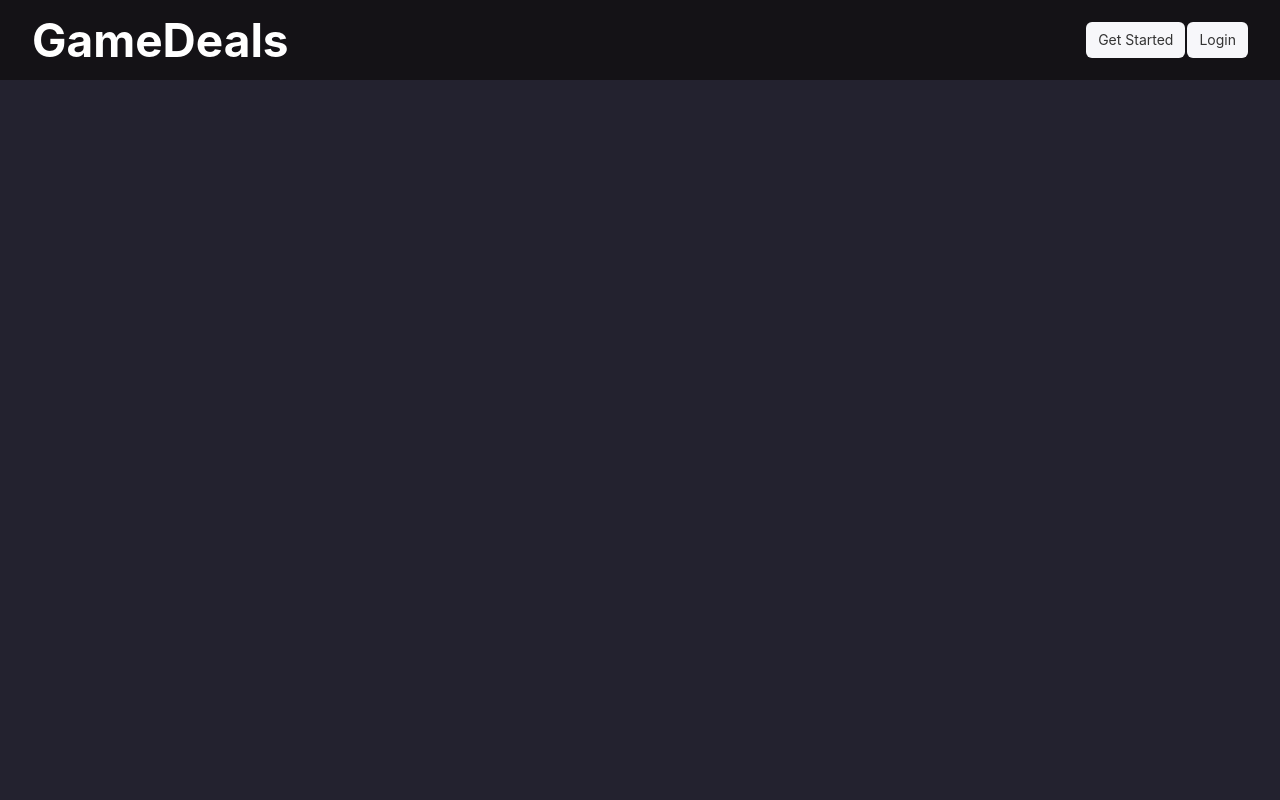
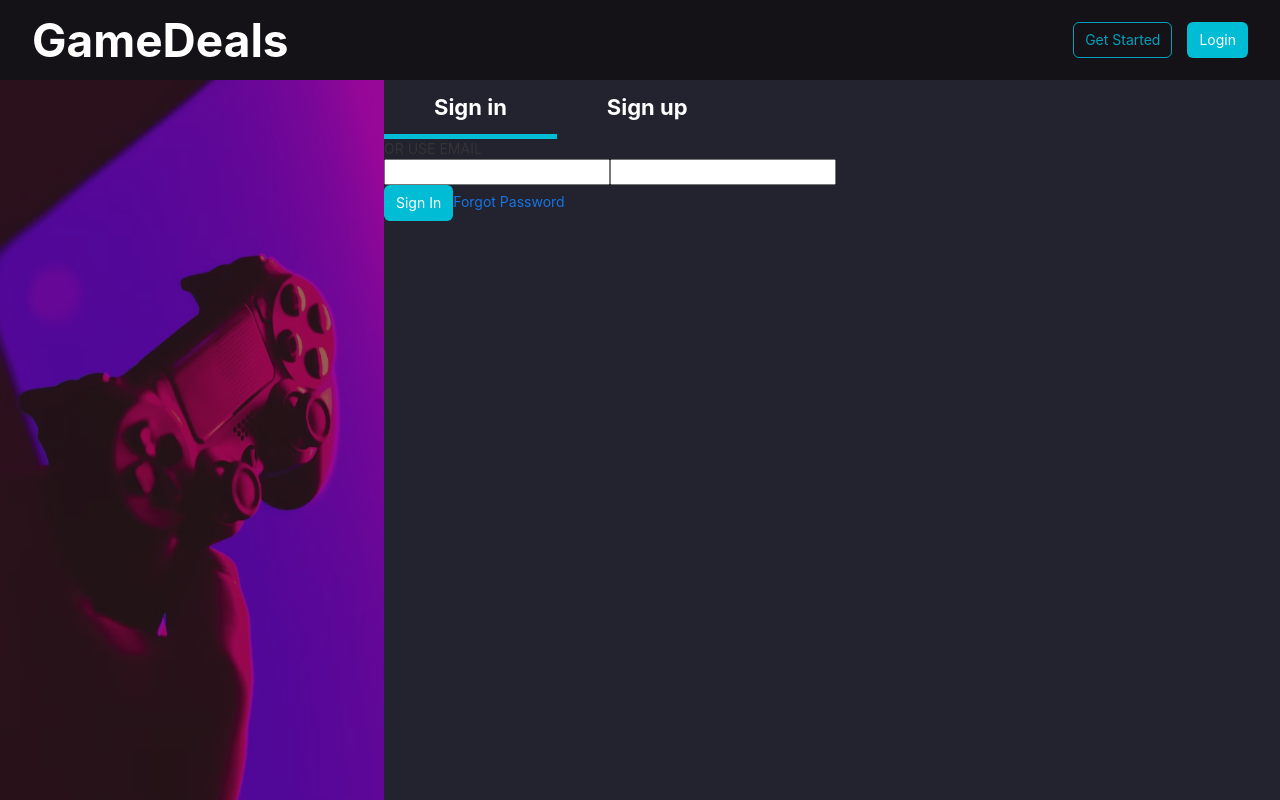
Before and after one commit to AlejandroV01/GameDeals-App, a React (Create React App) app: page /login in a window 1280 px wide. Built offline with nearby package versions, Linux system fonts and the light colour scheme.

Commit message:
firebase init and login page start

```diff
--- a/package.json
+++ b/package.json
@@ -7,6 +7,7 @@
     "@testing-library/react": "^13.4.0",
     "@testing-library/user-event": "^13.5.0",
     "axios": "^1.2.1",
+    "firebase": "^9.17.2",
     "rc-slider": "^10.1.0",
     "react": "^18.2.0",
     "react-content-loader": "^6.2.0",
--- a/src/App.css
+++ b/src/App.css
@@ -12,3 +12,7 @@ h3,
 h4 {
   color: white;
 }
+
+.Search_neutralDealSlider__Ch7CT {
+  background-color: #00bcd4 !important;
+}
--- a/src/App.js
+++ b/src/App.js
@@ -3,6 +3,7 @@ import 'rsuite/dist/rsuite.min.css'
 import './App.css'
 import Header from './components/Header/Header'
 import Home from './pages/Home/Home'
+import Login from './pages/Login/Login'
 import Search from './pages/Search/Search'
 function App() {
   return (
@@ -12,6 +13,7 @@ function App() {
         <Routes>
           <Route path='/' element={<Home />} />
           <Route path='/search' element={<Search />} />
+          <Route path='/login' element={<Login />} />
         </Routes>
       </div>
     </Router>
--- a/src/components/Header/Header.jsx
+++ b/src/components/Header/Header.jsx
@@ -1,4 +1,5 @@
 import React from 'react'
+import { Link } from 'react-router-dom'
 import { Button, Stack } from 'rsuite'
 import styles from './Header.module.css'
 const Header = () => {
@@ -10,17 +11,15 @@ const Header = () => {
         </h1>
 
         <div className={styles.buttons}>
-          <Stack direction='row' spacing={2}>
-            <Button
-              variant='contained'
-              onClick={() => {
-                alert('Feature Coming Soon!')
-              }}
-            >
+          <Stack direction='row' spacing={15}>
+            <Button as={Link} to='/login' color='cyan' appearance='ghost'>
               Get Started
             </Button>
             <Button
-              variant='contained'
+              as={Link}
+              to='/login'
+              color='cyan'
+              appearance='primary'
               onClick={() => {
                 alert('Feature Coming Soon!')
               }}
--- /dev/null
+++ b/src/config/firebase-config.js
@@ -0,0 +1,21 @@
+// Import the functions you need from the SDKs you need
+import { getAnalytics } from 'firebase/analytics'
+import { initializeApp } from 'firebase/app'
+// TODO: Add SDKs for Firebase products that you want to use
+// https://firebase.google.com/docs/web/setup#available-libraries
+
+// Your web app's Firebase configuration
+// For Firebase JS SDK v7.20.0 and later, measurementId is optional
+const firebaseConfig = {
+  apiKey: 'AIzaSyBVyPHyFC4bs7vbzca7lwxsWS4iwxdPS2g',
+  authDomain: 'gamedeal-app.firebaseapp.com',
+  projectId: 'gamedeal-app',
+  storageBucket: 'gamedeal-app.appspot.com',
+  messagingSenderId: '620686706388',
+  appId: '1:620686706388:web:3bc48479ccb0aad62add41',
+  measurementId: 'G-PZ22SP78CW',
+}
+
+// Initialize Firebase
+const app = initializeApp(firebaseConfig)
+const analytics = getAnalytics(app)
--- a/src/index.js
+++ b/src/index.js
@@ -1,7 +1,7 @@
 import React from 'react'
 import ReactDOM from 'react-dom/client'
-
 import App from './App'
+import './config/firebase-config'
 
 const root = ReactDOM.createRoot(document.getElementById('root'))
 root.render(
--- /dev/null
+++ b/src/pages/Login/Login.jsx
@@ -0,0 +1,29 @@
+import React, { useState } from 'react'
+import { Button } from 'rsuite'
+import SignIn from './components/SignIn'
+import SignUp from './components/SignUp'
+import styles from './Login.module.css'
+
+const Login = () => {
+  const [isSignIn, setIsSignIn] = useState(true)
+  return (
+    <div className={styles.container}>
+      <div className={styles.leftContainer}>
+        <div className={styles.overlay}></div>
+      </div>
+      <div className={styles.rightContainer}>
+        <div className={styles.tabSwitch}>
+          <div className={`${styles.signTabs} ${isSignIn && styles.activeTab}`}>
+            <h4>Sign in</h4>
+          </div>
+          <div className={`${styles.signTabs} ${!isSignIn && styles.activeTab}`}>
+            <h4>Sign up</h4>
+          </div>
+        </div>
+        <div className={styles.loginContainer}>{isSignIn ? <SignIn /> : <SignUp />}</div>
+      </div>
+    </div>
+  )
+}
+
+export default Login
--- /dev/null
+++ b/src/pages/Login/Login.module.css
@@ -0,0 +1,37 @@
+.container {
+  display: flex;
+  height: calc(100vh - 5rem);
+}
+
+.leftContainer {
+  position: relative;
+  background-color: rgba(156, 41, 41, 0.404);
+  width: 30%;
+  background-image: url('../../../public/images/video-game-banner.avif');
+  background-position: center;
+  background-size: cover;
+}
+.overlay {
+  position: absolute;
+  top: 0;
+  left: 0;
+  width: 100%;
+  height: 100%;
+  background-color: #14121670;
+}
+.rightContainer {
+  width: 70%;
+}
+
+.signTabs {
+  color: white;
+  width: fit-content;
+  padding: 10px 50px;
+}
+
+.activeTab {
+  border-bottom: 5px #00bcd4 solid;
+}
+.tabSwitch {
+  display: flex;
+}
--- /dev/null
+++ b/src/pages/Login/components/SignIn.jsx
@@ -0,0 +1,21 @@
+import React from 'react'
+import { Button } from 'rsuite'
+import styles from '../Login.module.css'
+const SignIn = () => {
+  return (
+    <div className={styles.signInContainer}>
+      <div className={styles.providerLogins}></div>
+      <p>OR USE EMAIL</p>
+      <div className={styles.inputContainer}>
+        <input type='text' />
+        <input type='text' />
+      </div>
+      <Button color='cyan' appearance='primary'>
+        Sign In
+      </Button>
+      <a href='https://google.com'>Forgot Password</a>
+    </div>
+  )
+}
+
+export default SignIn
--- /dev/null
+++ b/src/pages/Login/components/SignUp.jsx
@@ -0,0 +1,21 @@
+import React from 'react'
+import { Button } from 'rsuite'
+import styles from '../Login.module.css'
+const SignUp = () => {
+  return (
+    <div className={styles.signUpContainer}>
+      <div className={styles.providerLogins}></div>
+      <p>OR USE EMAIL</p>
+      <div className={styles.inputContainer}>
+        <input type='text' />
+        <input type='text' />
+      </div>
+      <Button color='cyan' appearance='primary'>
+        Sign Up
+      </Button>
+      <a href='https://google.com'>Forgot Password</a>
+    </div>
+  )
+}
+
+export default SignUp
--- a/src/pages/Search/Search.jsx
+++ b/src/pages/Search/Search.jsx
@@ -163,6 +163,9 @@ const Search = () => {
                 defaultValue={5}
                 value={slideRating}
                 onChange={val => setSlideRating(val)}
+                railStyle={{ backgroundColor: '#00bcd4' }}
+                dotStyle={{ backgroundColor: '#00bcd4' }}
+                activeDotStyle={{ backgroundColor: '#00bcd4' }}
               />
             </div>
           </div>
--- a/src/pages/Search/components/FilterBar.jsx
+++ b/src/pages/Search/components/FilterBar.jsx
@@ -156,6 +156,7 @@ const FilterBar = ({ handleSearch }) => {
       <TagPicker data={storeData} style={{ width: 175 }} placeholder='Stores' onChange={value => handleStoreChange(value)} />
       <InputPicker data={reviewData} style={{ width: 175 }} placeholder='Review' onChange={value => handleReviewChange(value)} />
       <Button
+        color='cyan'
         appearance='primary'
         onClick={() => {
           handleSearch({ title, lowerPrice, discount, stores, review })
```
Also changed, not shown: public/images/video-game-banner.avif (added), 1 other file (tests, documents, lock files or other folders).
